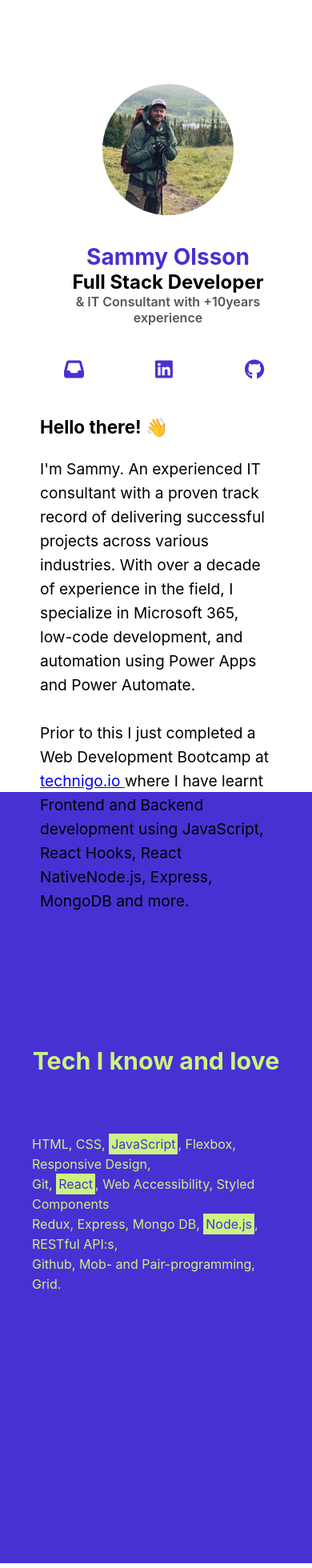
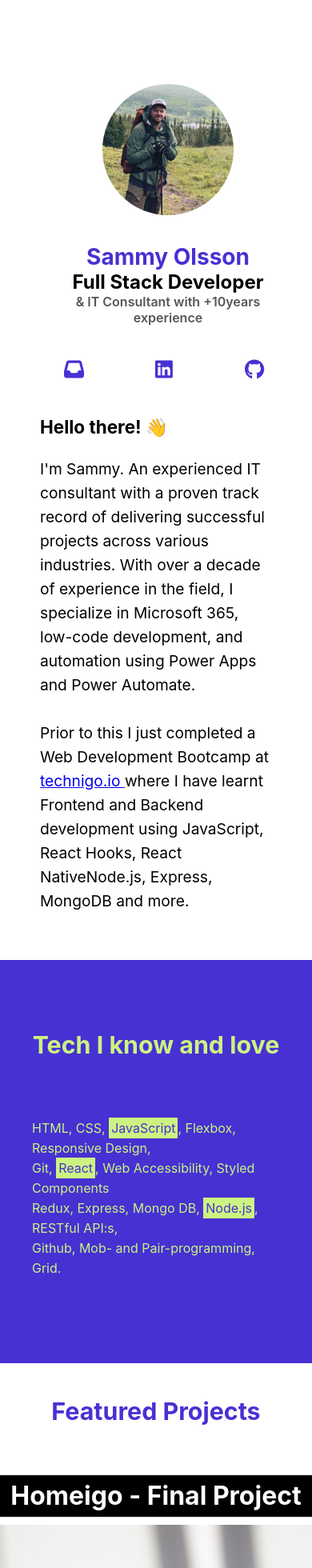
Before and after one commit to sammyolsson/portfolio, a React (Create React App) app: page / in a window 390 px wide. Shown: the top 1960 px of the page at 80% size. Built offline with nearby package versions, Linux system fonts and the light colour scheme.

Commit message:
Responsive Design

```diff
--- a/src/components/Intro.js
+++ b/src/components/Intro.js
@@ -52,7 +52,7 @@ const LandingSectionContainer = styled.section`
     display: flex;
     flex-wrap: wrap;
     width: 100%;
-    height: 990px;
+    height: 1200px;
     top: 0;
 
     @media (max-width: 320px) {
--- a/src/components/Tech.js
+++ b/src/components/Tech.js
@@ -31,7 +31,6 @@ const TechContainer = styled.section`
     padding-top: 150px;
     padding-bottom: 150px;
     justify-content: center;
-    height: 100vh;
 
     @media (max-width: 768px) {
     padding: 60px 10px;
```
